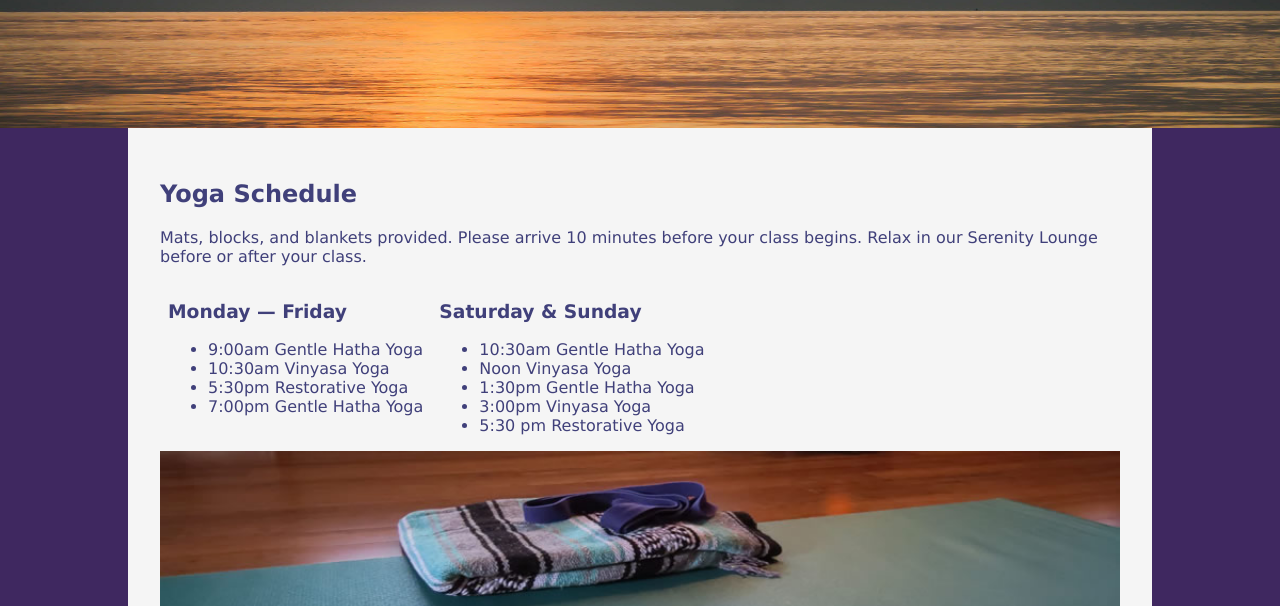
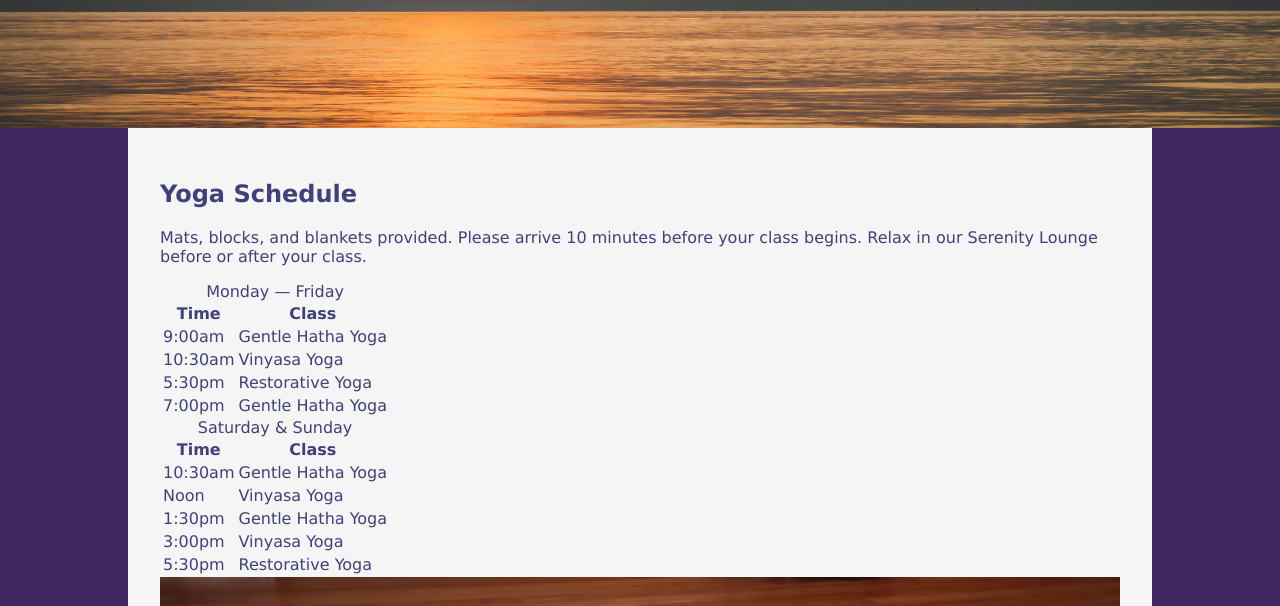
Before and after one commit to CosmicKingSosa/yoga7, a plain HTML site: page schedule.html in a window 1280 px wide. Shown: the part 162-768 px from the top of the page. Drawn offline with Linux system fonts and the light colour scheme.

Commit message:
Update schedule.html

```diff
--- a/schedule.html
+++ b/schedule.html
@@ -3,7 +3,7 @@
 <head>
 <title>Path of Light Yoga Studio :: Schedule</title>
 <meta charset="utf-8">
-   <meta name="viewport" content="width=device-width, initial-scale=1.0">
+<meta name="viewport" content="width=device-width, initial-scale=1.0">
 <link href="yoga.css" rel="stylesheet">
 </head>
 <body>
@@ -18,32 +18,62 @@
 <li><a href="contact.html">Contact</a></li>
 </ul>
 </nav>
-  <div id="wrapper">
+<div id="wrapper">
 <main>
 <h2>Yoga Schedule</h2>
 <p>Mats, blocks, and blankets provided. Please arrive 10 minutes before your class
 begins. Relax in our Serenity Lounge before or after your class.</p>
-  <div id="flow">
-<section>
-<h3>Monday &mdash; Friday</h3>
-<ul>
-<li>9:00am Gentle Hatha Yoga</li>
-<li>10:30am Vinyasa Yoga</li>
-<li>5:30pm Restorative Yoga</li>
-<li>7:00pm Gentle Hatha Yoga</li>
-</ul>
-</section>
-<section>
-<h3>Saturday &amp; Sunday</h3>
-<ul>
-<li>10:30am Gentle Hatha Yoga</li>
-<li>Noon Vinyasa Yoga</li>
-<li>1:30pm Gentle Hatha Yoga</li>
-<li>3:00pm Vinyasa Yoga</li>
-<li>5:30 pm Restorative Yoga</li>
-</ul>
-</section>
-  </div>
+<table>
+<caption>Monday &mdash; Friday</caption>
+<tr>
+<th>Time</th>
+<th>Class</th>
+</tr>
+<tr>
+<td>9:00am</td>
+<td>Gentle Hatha Yoga</td>
+</tr>
+<tr>
+<td>10:30am</td>
+<td>Vinyasa Yoga</td>
+</tr>
+<tr>
+<td>5:30pm</td>
+<td>Restorative Yoga</td>
+</tr>
+<tr>
+<td>7:00pm</td>
+<td>Gentle Hatha Yoga</td>
+</tr>
+</table>
+
+<table>
+<caption>Saturday &amp; Sunday</caption>
+<tr>
+<th>Time</th>
+<th>Class</th>
+</tr>
+<tr>
+<td>10:30am</td>
+<td>Gentle Hatha Yoga</td>
+</tr>
+<tr>
+<td>Noon</td>
+<td>Vinyasa Yoga</td>
+</tr>
+<tr>
+<td>1:30pm</td>
+<td>Gentle Hatha Yoga</td>
+</tr>
+<tr>
+<td>3:00pm</td>
+<td>Vinyasa Yoga</td>
+</tr>
+<tr>
+<td>5:30pm</td>
+<td>Restorative Yoga</td>
+</tr>
+</table>
 <div id="loungehero">
 </div>
 </main>
```
